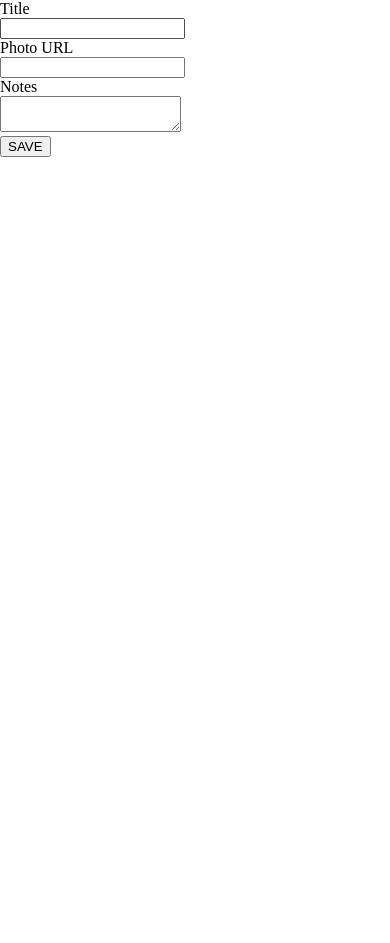
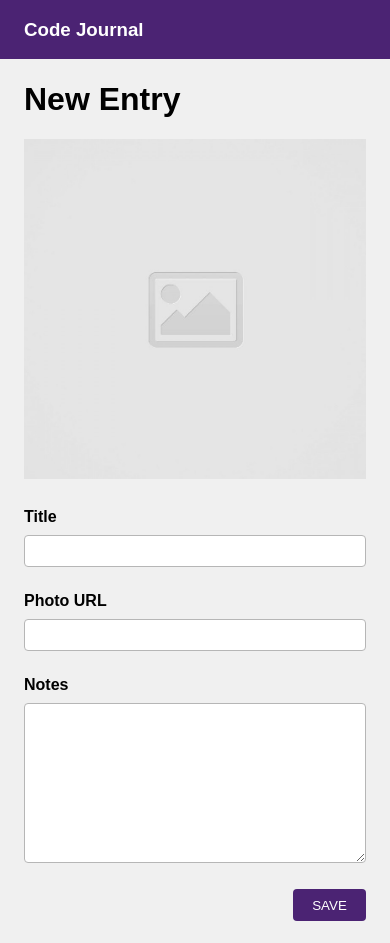
Before and after one commit to ry-zhao/code-journal, a website: page index.html in a window 390 px wide. Before the commit the page ends 844 px from the top, so only its background shows below. Drawn offline with Linux system fonts and the light colour scheme; a web font is replaced by a local one.

Commit message:
Ensure that the form looks nice on both mobile-sized and desktop-sized screens.

```diff
--- a/css/styles.css
+++ b/css/styles.css
@@ -0,0 +1,86 @@
+/* Elements */
+
+img {
+  width: 100%;
+  height: 340px;
+  object-fit: cover;
+}
+
+button {
+  width: 73px;
+  height: 32px;
+  margin-top: 22px;
+  margin-bottom: 22px;
+  border-radius: 0.25rem;
+  color: white;
+  background-color: #4b2373;
+  border: none;
+}
+
+label {
+  font-weight: bold;
+}
+
+input {
+  width: 100%;
+  height: 2rem;
+  border-radius: 0.25rem;
+  border: 1px solid #b6b6b6;
+}
+
+textarea {
+  width: 100%;
+  height: 10rem;
+  border-radius: 0.25rem;
+  border: 1px solid #b6b6b6;
+}
+
+input:focus,
+textarea:focus {
+  border: 1px solid #4b2373;
+  outline-color: #4b2373;
+}
+
+button:active {
+  transform: translateY(5px);
+}
+
+/* Functional classes */
+
+.font-family-proza-libre {
+  font-family: 'Proza Libre', sans-serif;
+}
+
+.white {
+  color: white;
+}
+
+.background-color-gray {
+  background-color: #f0f0f0;
+}
+
+.background-color-purple {
+  background-color: #4b2373;
+}
+
+.margin-top-25px {
+  margin-top: 25px;
+}
+
+.margin-top-25px-wide-0 {
+  margin-top: 25px;
+}
+
+.margin-bottom-9px {
+  margin-bottom: 9px;
+}
+
+.text-align-right {
+  text-align: right;
+}
+
+@media screen and (min-width: 768px) {
+  .margin-top-25px-wide-0 {
+    margin-top: 0;
+  }
+}
--- a/index.html
+++ b/index.html
@@ -5,6 +5,9 @@
   <meta name="viewport" content="width=device-width, initial-scale=1.0">
   <title>Code Journal</title>
   <link rel="icon" href="images/favicon.ico">
+  <link rel="preconnect" href="https://fonts.googleapis.com">
+  <link rel="preconnect" href="https://fonts.gstatic.com" crossorigin>
+  <link href="https://fonts.googleapis.com/css2?family=Proza+Libre&display=swap" rel="stylesheet">
   <link
     rel="stylesheet"
     crossorigin="anonymous"
@@ -14,29 +17,59 @@
   <link rel="stylesheet" href="css/layout.css">
   <link rel="stylesheet" href="css/styles.css">
 </head>
-<body>
-  <header>
+<body class="background-color-gray font-family-proza-libre">
+  <header class="background-color-purple white">
+    <div class="container">
+      <div class="row">
+        <div class="column-full">
+          <h3>Code Journal</h3>
+        </div>
+      </div>
+    </div>
   </header>
   <main>
+    <div class="container">
       <div data-view="entry-form">
         <form>
+          <div class="row">
+            <div class="column-full">
+              <h1>New Entry</h1>
+            </div>
+          </div>
+          <div class="row">
+            <div class="column-half">
+              <img src="images/placeholder-image-square.jpg">
+            </div>
+            <div class="column-half">
               <div>
+                <div class="margin-bottom-9px margin-top-25px-wide-0">
                   <label for="title">Title</label>
-          <br>
+                </div>
                 <input id="title">
               </div>
               <div>
+                <div class="margin-bottom-9px margin-top-25px">
                   <label for="photo-url">Photo URL</label>
-          <br>
+                </div>
                 <input id="photo-url">
               </div>
+            </div>
+          </div>
+          <div class="row">
+            <div class="column-full">
               <div>
+                <div class="margin-bottom-9px margin-top-25px">
                   <label for="notes">Notes</label>
-          <br>
+                </div>
                 <textarea id="notes"></textarea>
               </div>
+              <div class="text-align-right">
                 <button>SAVE</button>
+              </div>
+            </div>
+          </div>
         </form>
+      </div>
     </div>
   </main>
   <script src="js/data.js"></script>
```
Lines whose indentation alone changed are shown as unchanged.
